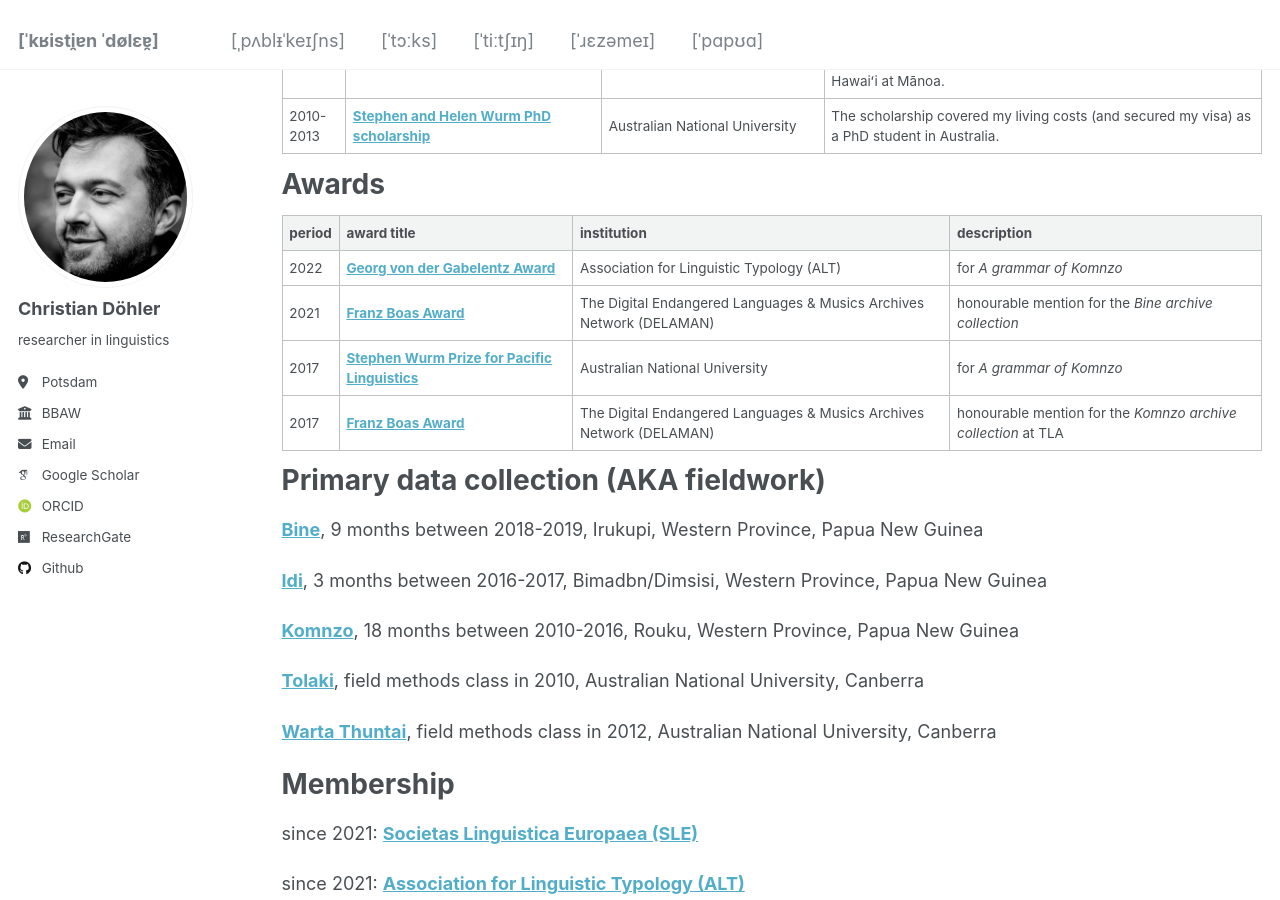
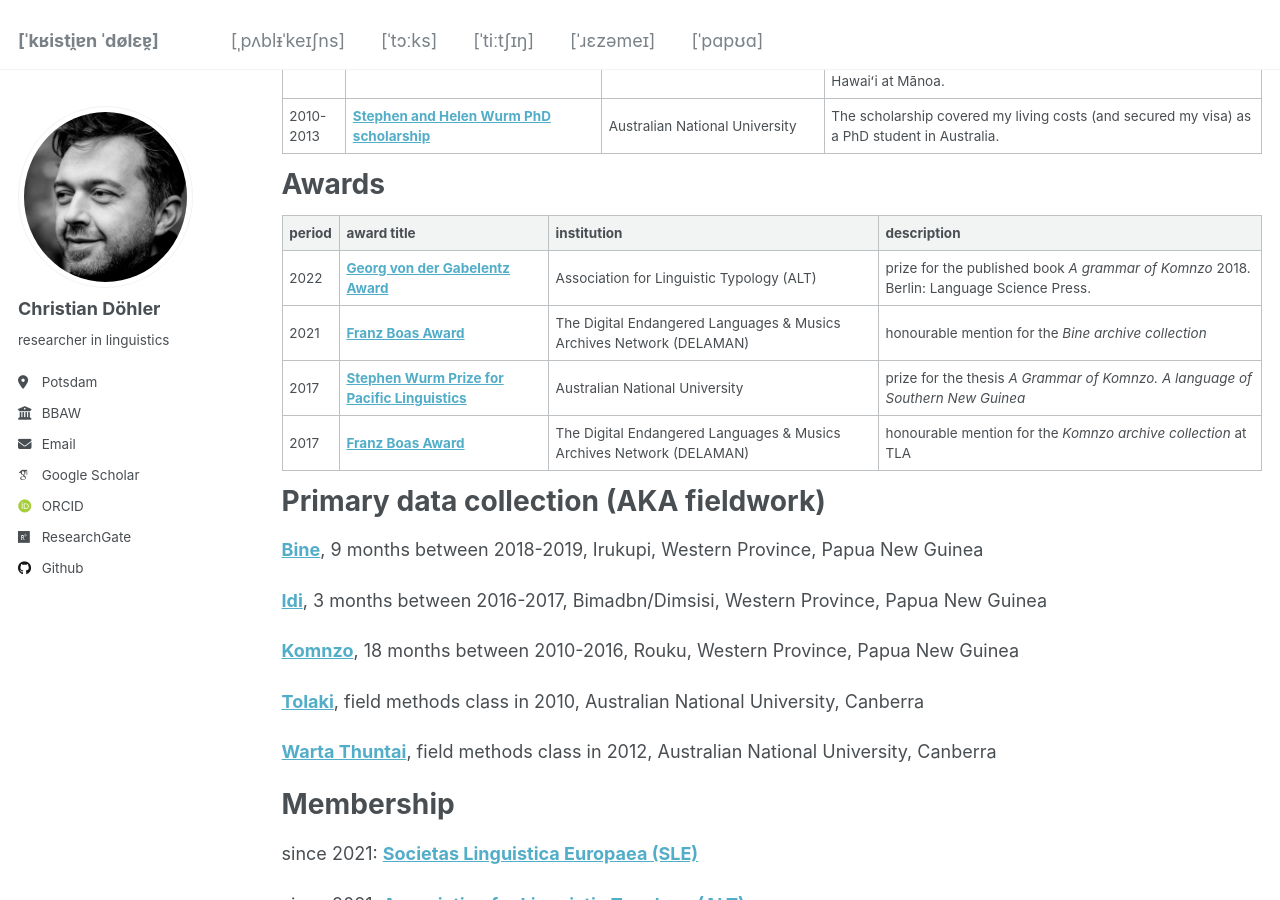
Before and after one commit to chrdoe/chrdoe.github.io, a Jekyll site: the page built from _pages/cv.md, in a window 1280 px wide and 900 px high, scrolled down 1688 px. Built offline with Jekyll 4.4.1, drawn with Linux system fonts in a browser that asks for light colours; some web fonts are replaced.

Commit message:
Update cv.md

```diff
--- a/_pages/cv.md
+++ b/_pages/cv.md
@@ -52,9 +52,9 @@ Awards
 
 |period|award title|institution|description|
 |---|---|---|---|
-|2022|**[Georg von der Gabelentz Award](https://linguistic-typology.org/georg-von-der-gabelentz-award)**|Association for Linguistic Typology (ALT)|for *A grammar of Komnzo*|
+|2022|**[Georg von der Gabelentz Award](https://linguistic-typology.org/georg-von-der-gabelentz-award)**|Association for Linguistic Typology (ALT)|prize for the published book *A grammar of Komnzo* 2018. Berlin: Language Science Press.|
 |2021|**[Franz Boas Award](https://www.delaman.org/news/sonja-riesberg-receives-first-delaman-franz-boas-award/)**|The Digital Endangered Languages & Musics Archives Network (DELAMAN)|honourable mention for the *Bine archive collection*|
-|2017|**[Stephen Wurm Prize for Pacific Linguistics](https://www.anu.edu.au/students/program-administration/prizes/stephen-wurm-graduate-prize-for-pacific-linguistic-studies)**|Australian National University|for *A grammar of Komnzo*|
+|2017|**[Stephen Wurm Prize for Pacific Linguistics](https://www.anu.edu.au/students/program-administration/prizes/stephen-wurm-graduate-prize-for-pacific-linguistic-studies)**|Australian National University|prize for the thesis *A Grammar of Komnzo. A language of Southern New Guinea*|
 |2017|**[Franz Boas Award](https://www.delaman.org/news/2021-delaman-award-goes-to-karolina-grzech/)**|The Digital Endangered Languages & Musics Archives Network (DELAMAN)|honourable mention for the *Komnzo archive collection* at TLA|
 
 Primary data collection (AKA fieldwork)
```
